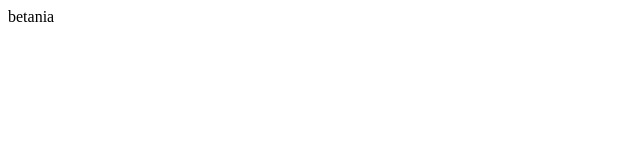
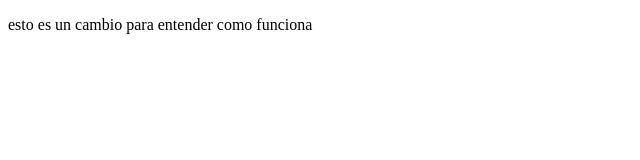
Before and after one commit to BetaniaMahotier/hello-world, a plain HTML site: page index.html in a window 1280 px wide. Shown: the whole page, without its empty margins (0-640 px from the left). Drawn offline with Linux system fonts and the light colour scheme.

Commit message:
second mommit

```diff
--- a/index.html
+++ b/index.html
@@ -6,6 +6,8 @@
     <title>mi primer sitio web</title>
 </head>
 <body>
-   betania
+<p>esto es un cambio para entender como funciona
+
+</p>
 </body>
 </html>
```
